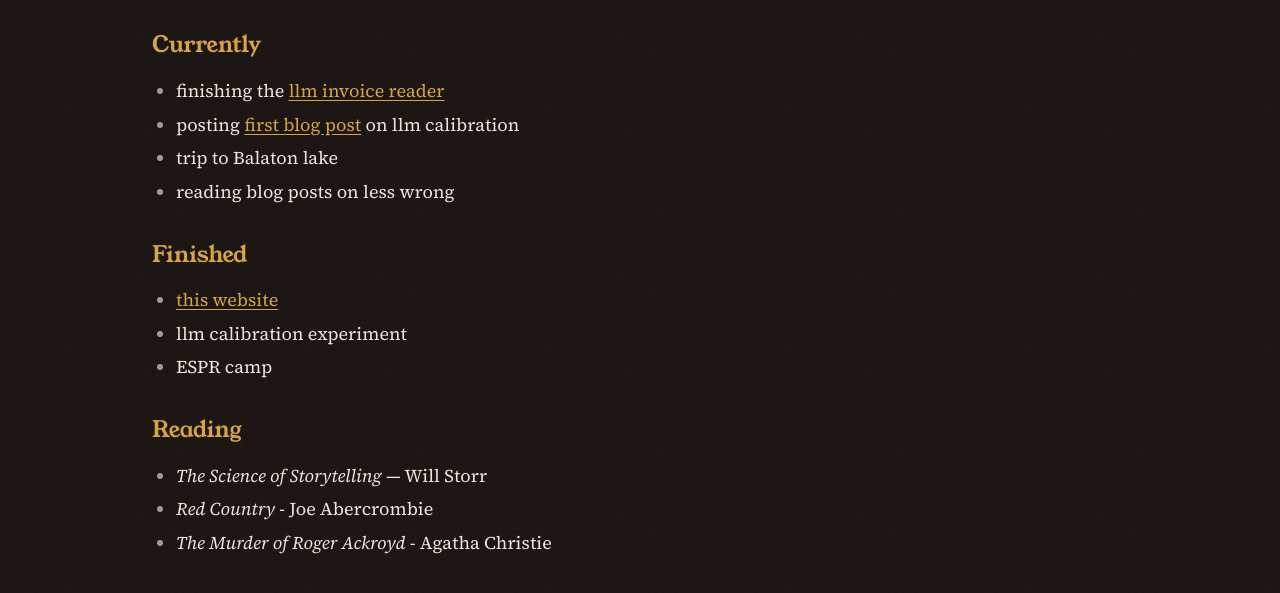
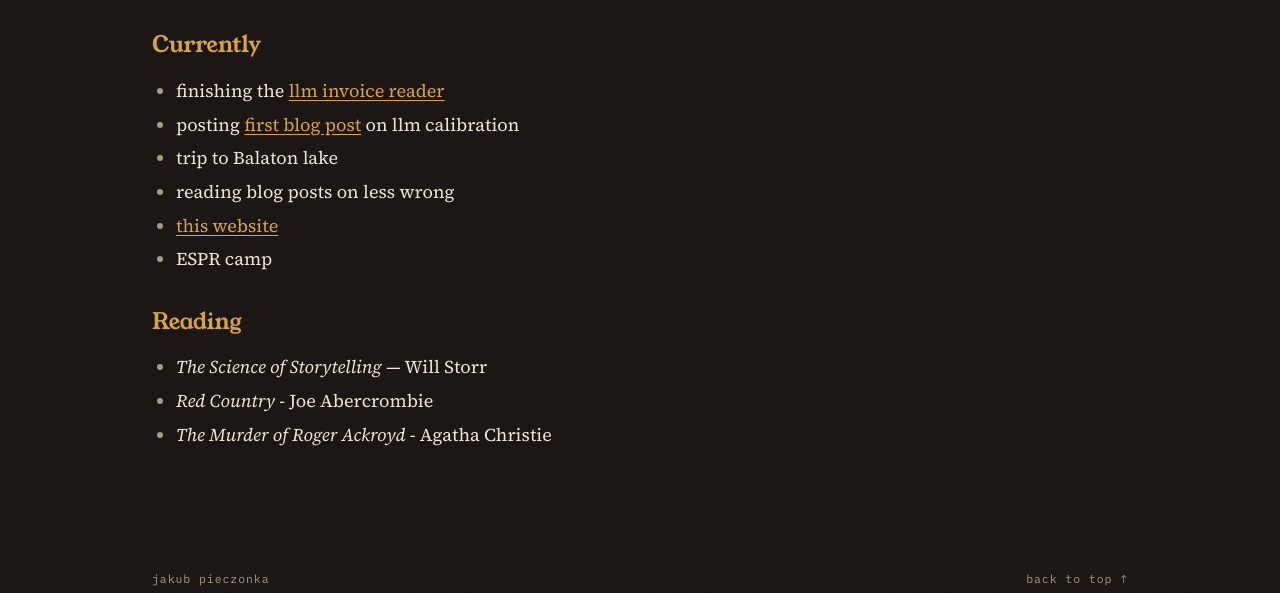
Before and after one commit to Arkantanti/personal-website, an Astro site: page /now/2026-08-07 in a window 1280 px wide. Shown: the part 207-800 px from the top of the page. Built offline with nearby package versions, Linux system fonts and the light colour scheme; Astro itself is replaced by a stand-in of ours.

Commit message:
content: /now page update

```diff
--- a/src/content/now/2026-08-07.md
+++ b/src/content/now/2026-08-07.md
@@ -8,11 +8,7 @@ date: 2026-08-07
 - posting [first blog post](/blog/on-calibration-of-opus48/) on llm calibration
 - trip to Balaton lake
 - reading blog posts on less wrong
-
-## Finished
-
 - [this website](/projects#this-website)
-- llm calibration experiment
 - ESPR camp
 
 ## Reading
```
